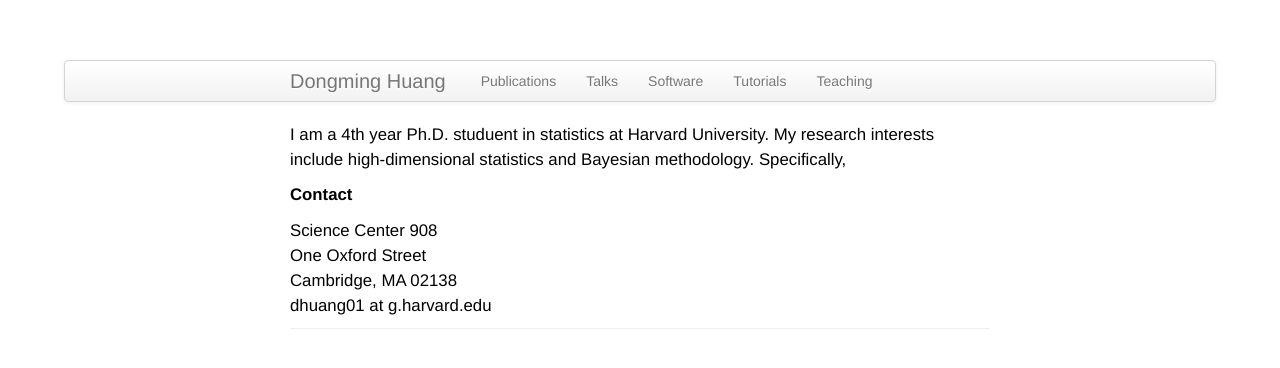
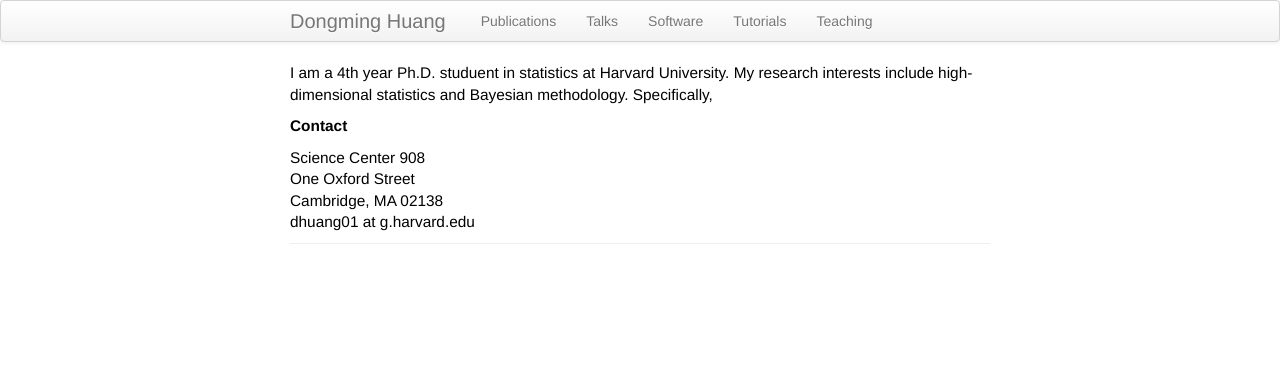
Before and after one commit to stathuang/dmhuang.github.io, a Jekyll site: the page built from index.md, in a window 1280 px wide. Shown: the top 368 px of the page. Built offline with Jekyll 4.4.1, drawn with Linux system fonts in a browser that asks for light colours.

Commit message:
Update style.css

```diff
--- a/assets/themes/twitter/css/style.css
+++ b/assets/themes/twitter/css/style.css
@@ -67,14 +67,14 @@
   color: #FFF; }
 
 p {
-    font-size: 1.2em;
-    line-height: 1.5em;
+    font-size: 1.1em;
+    line-height: 1.4em;
     color: #000;
     font-family: 'Helvetica', 'Arial', 'Sans-Serif';
 }
 body {
-    margin: 60px auto;
-    width: 90%;
+    margin: 0px auto;
+    width: 100%;
     font-family:'Helvetica', 'Arial', 'Sans-Serif';
 }
 
```
